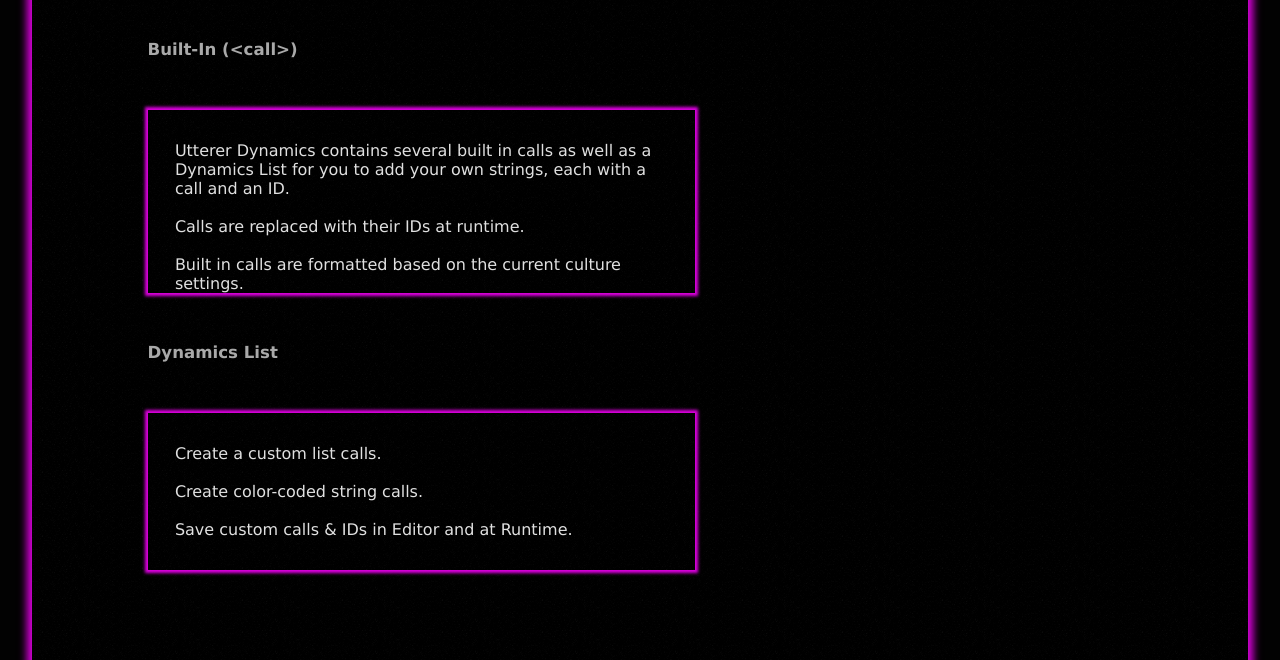
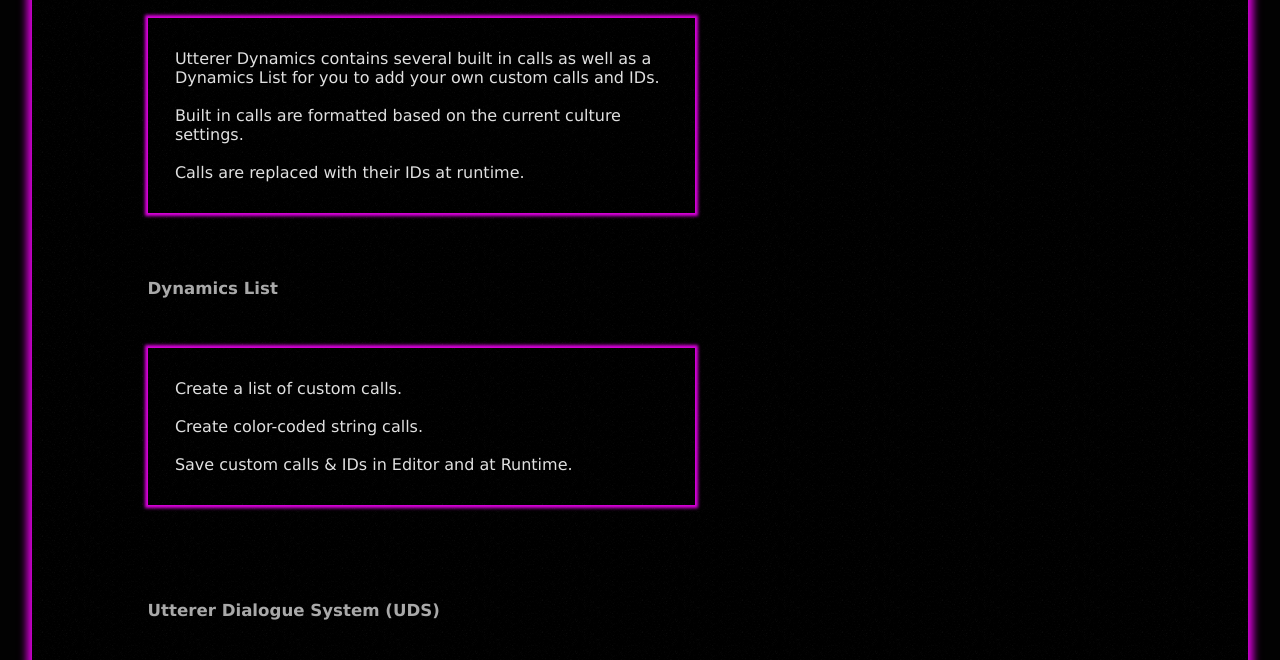
Before and after one commit to Madsir/madsirstudio.github.io, a Jekyll site: the page built from utterer/index.html, in a window 1280 px wide and 900 px high, scrolled down 2108 px, cut to the strip 220-880 px from the top of the window. Built offline with Jekyll 4.4.1, drawn with Linux system fonts in a browser that asks for light colours.

Commit message:
Update index.html

```diff
--- a/utterer/index.html
+++ b/utterer/index.html
@@ -113,23 +113,20 @@
 <br>
 	<h2>Utterer Dynamics</h2>
 	<br>
-	<br>
 	<div class="around">
 		<div class="videoWrapper">
 	<iframe width="560" height="315" src="https://www.youtube.com/embed/DhNGh-83Kl4" title="YouTube video player" frameborder="0" allow="accelerometer; autoplay; clipboard-write; encrypted-media; gyroscope; picture-in-picture; web-share" allowfullscreen></iframe>
 		</div>
 		</div>
-		<br><br>
-	<h2>Built-In (&lt;call&gt;)</h2><br>
-		<div class="baround"><br>
-<p>
-	Utterer Dynamics contains several built in calls as well as a Dynamics List for you to add your own strings, each with a call and an ID.<br><br>
-	Calls are replaced with their IDs at runtime.<br>
-	<br>Built in calls are formatted based on the current culture settings.<br>
-	</p></div><br>
+		<br>
+						<div class="baround"><br>
+		<p>Utterer Dynamics contains several built in calls as well as a Dynamics List for you to add your own custom calls and IDs.<br><br>
+		Built in calls are formatted based on the current culture settings.<br><br>
+	Calls are replaced with their IDs at runtime.</p><br></div>
+	<br><br>
 	<h2>Dynamics List</h2><br>
 	<div class="baround"><br><p>
-	Create a custom list calls.<br><br>
+	Create a list of custom calls.<br><br>
 	Create color-coded string calls.<br><br>
 	Save custom calls & IDs in Editor and at Runtime.<br>
 	</p><br></div>
```
